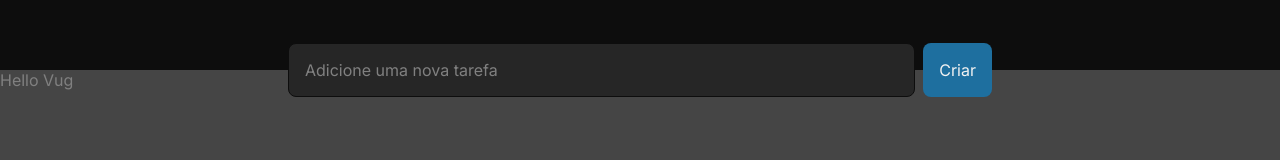
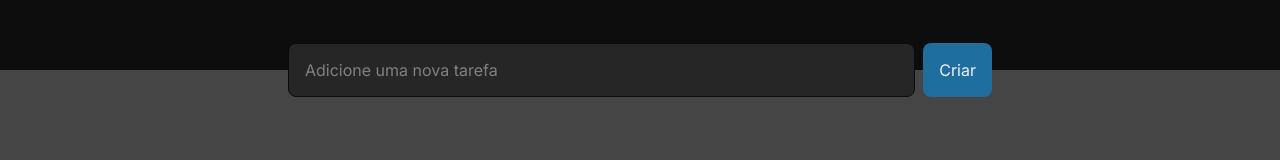
Before and after one commit to namevug/Praticando-Conceitos, a React (Vite) app: page / in a window 1280 px wide. Shown: the part 130-290 px from the top of the page. Built offline with nearby package versions, Linux system fonts and the light colour scheme.

Commit message:
remove: Hello Vug

```diff
--- a/src/App.tsx
+++ b/src/App.tsx
@@ -6,7 +6,6 @@ export function App() {
     <>
       <div>
         <Header />
-        <p>Hello Vug</p>
       </div>
     </>
   )
```
